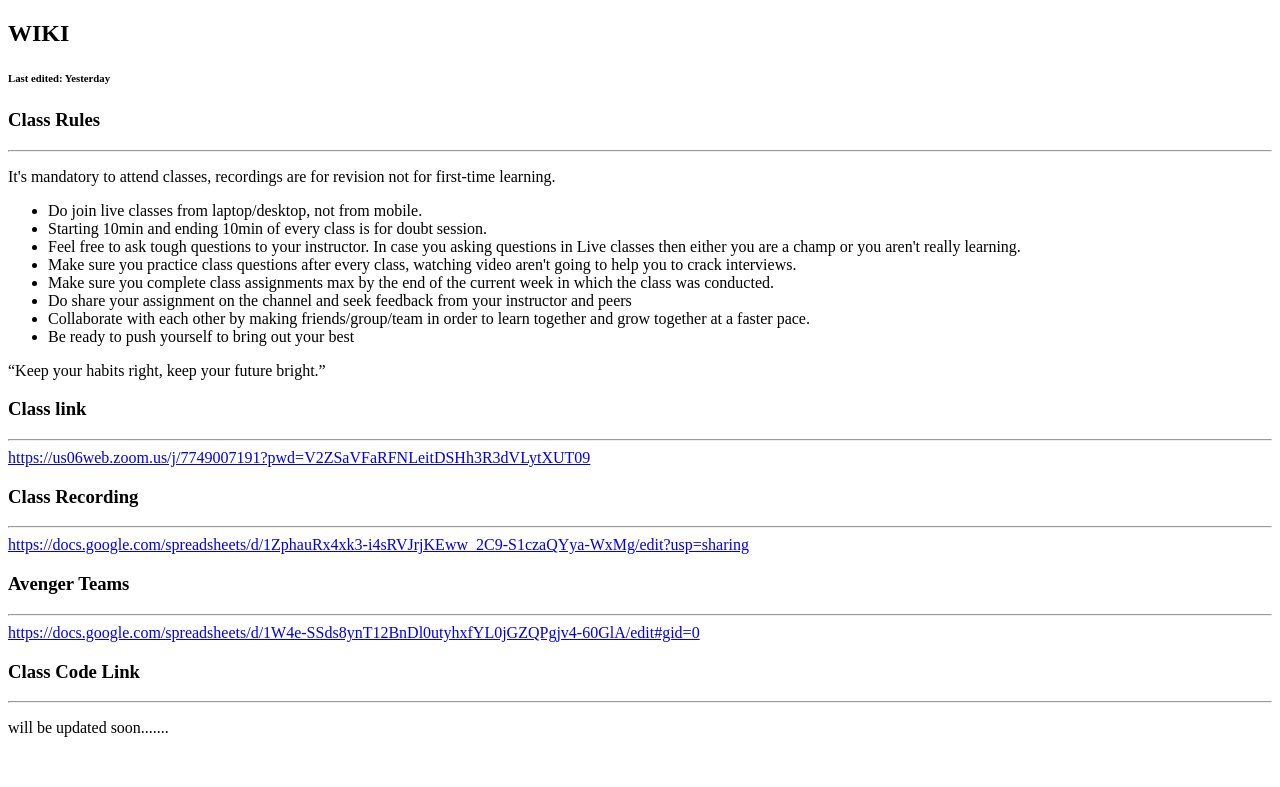
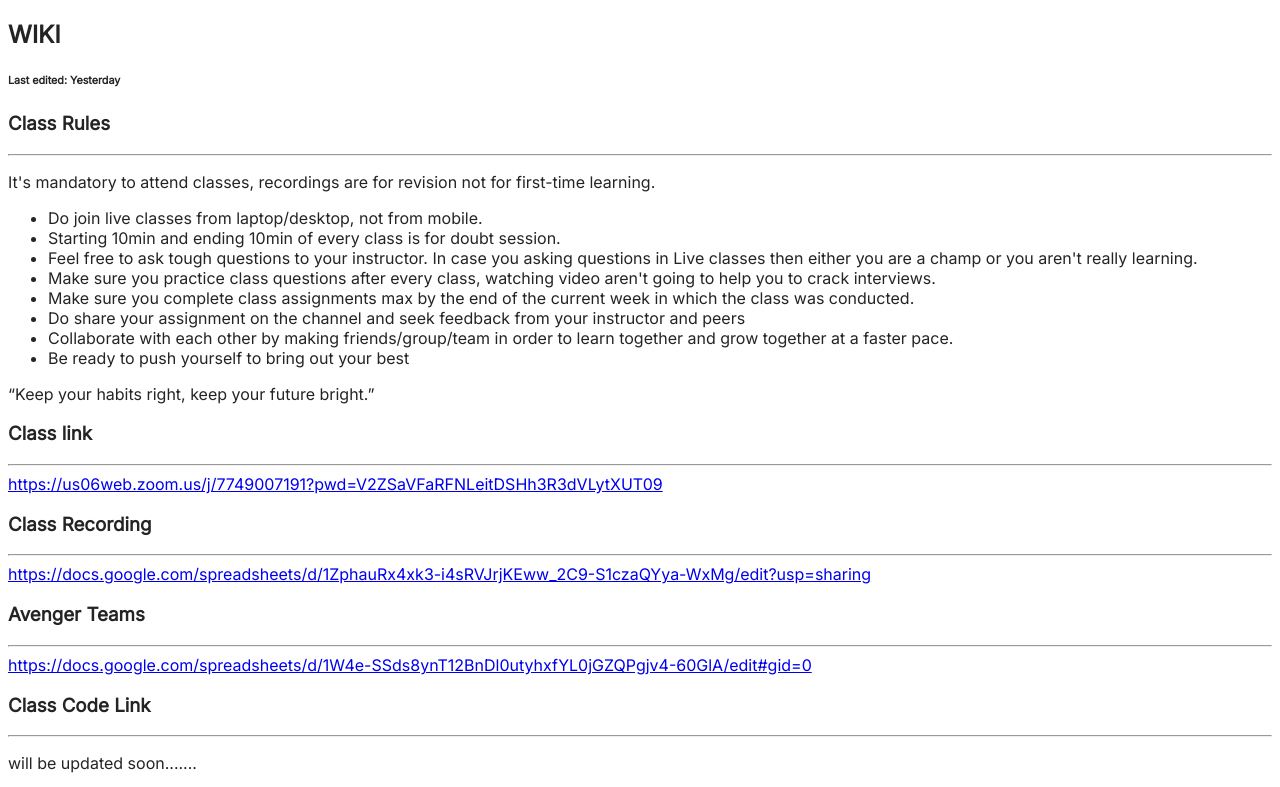
Before and after one commit to Baikre/10NovAssignment.io, a plain HTML site: page index.html in a window 1280 px wide. Shown: the top 787 px of the page. Drawn offline with Linux system fonts and the light colour scheme.

Commit message:
third commit

```diff
--- a/index.html
+++ b/index.html
@@ -9,7 +9,7 @@
     <link rel="preconnect" href="https://fonts.googleapis.com">
     <link rel="preconnect" href="https://fonts.gstatic.com" crossorigin>
     <link href="https://fonts.googleapis.com/css2?family=Inter&display=swap" rel="stylesheet">
-     <link rel="stylesheet" href="wiki.css"/>
+     <link rel="stylesheet" href="index.css"/>
 </head>
 <h2>WIKI</h2>
 <h6>Last edited: Yesterday</h6>
```
